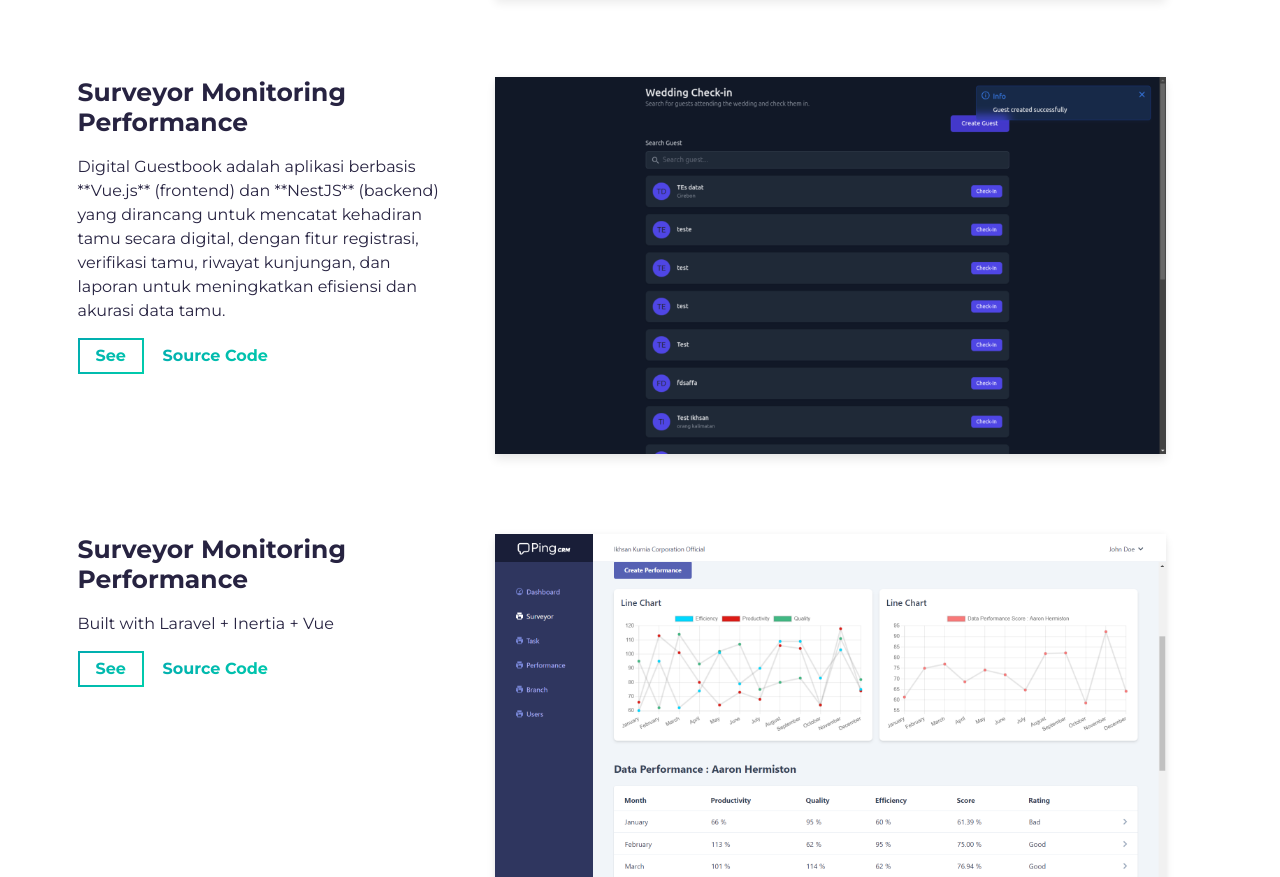
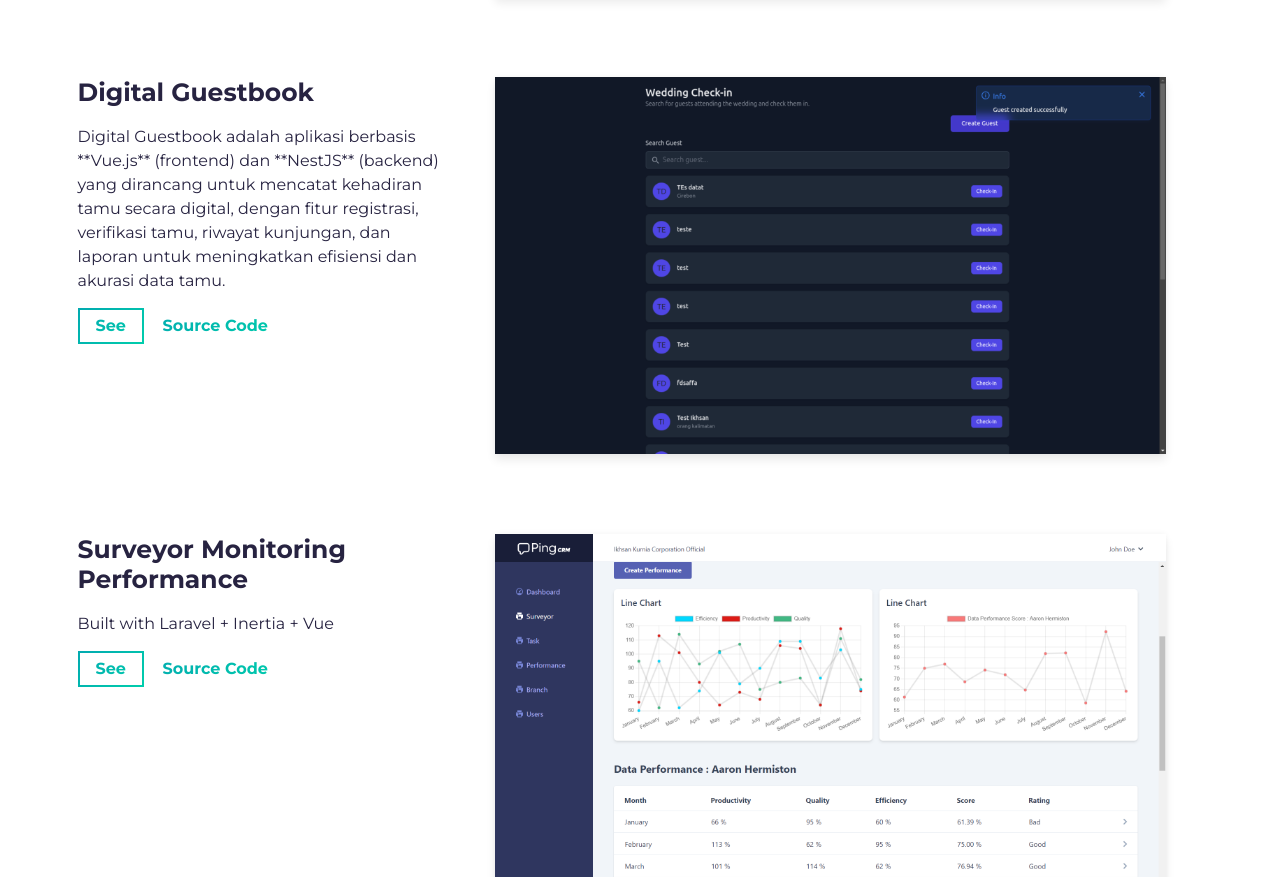
Before and after one commit to Ikhsanheriyawan2404/my-portfolio, a website built with Parcel: page src/index.html in a window 1280 px wide. Shown: the part 1819-2696 px from the top of the page. Built offline with nearby package versions, Linux system fonts and the light colour scheme.

Commit message:
ref: asset & title

```diff
--- a/src/index.html
+++ b/src/index.html
@@ -178,7 +178,7 @@
           <div class="row">
             <div class="col-lg-4 col-sm-12">
               <div class="project-wrapper__text load-hidden">
-                <h3 class="project-wrapper__text-title">Surveyor Monitoring Performance</h3>
+                <h3 class="project-wrapper__text-title">Digital Guestbook</h3>
                 <div>
                   <p class="mb-4">
                     Digital Guestbook adalah aplikasi berbasis **Vue.js** (frontend) dan **NestJS** (backend) yang dirancang untuk mencatat kehadiran tamu secara digital, dengan fitur registrasi, verifikasi tamu, riwayat kunjungan, dan laporan untuk meningkatkan efisiensi dan akurasi data tamu.
```
Also changed, not shown: src/assets/profile.jpg (deleted), src/assets/project-ewa12.png (deleted).
